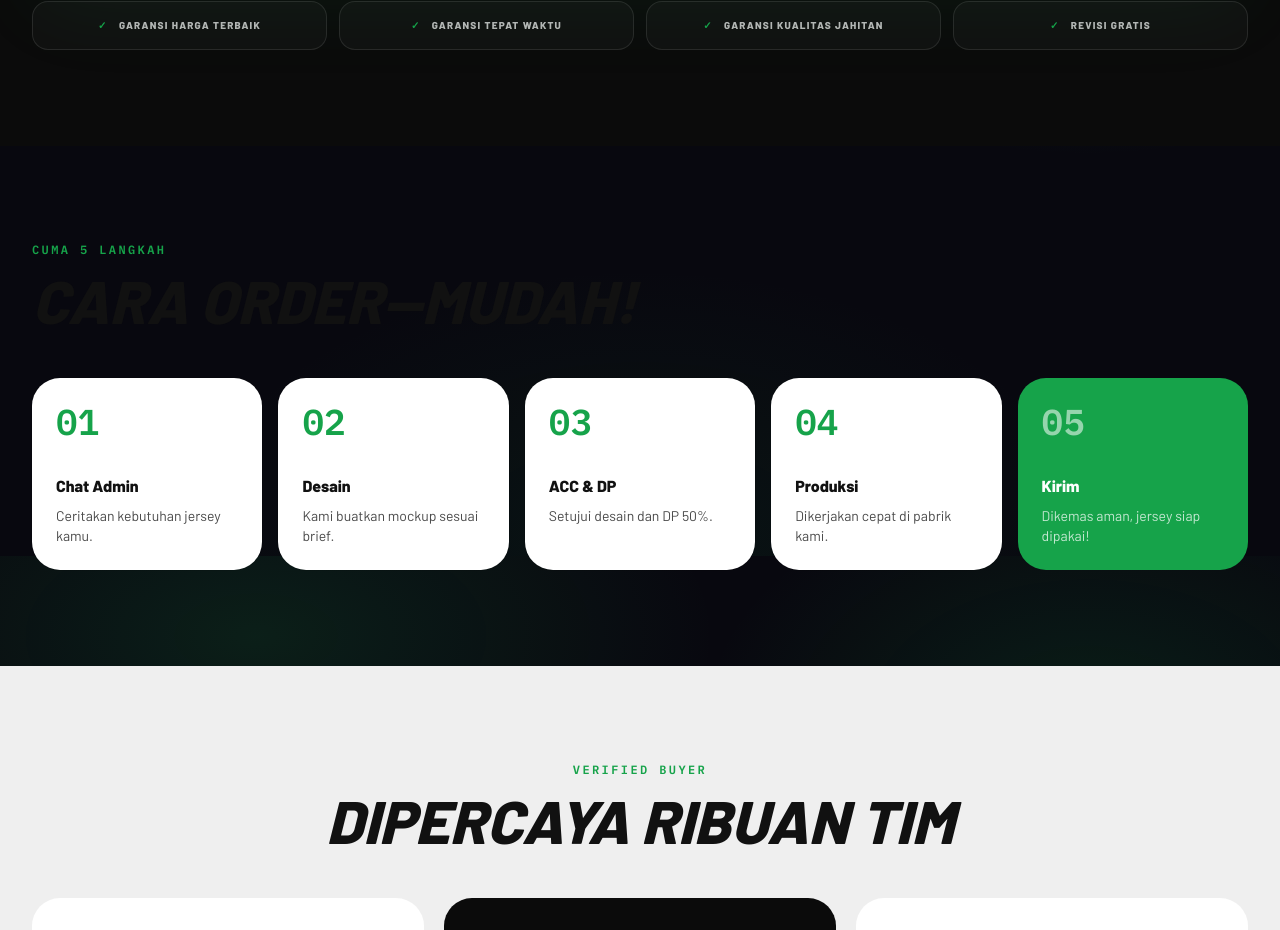
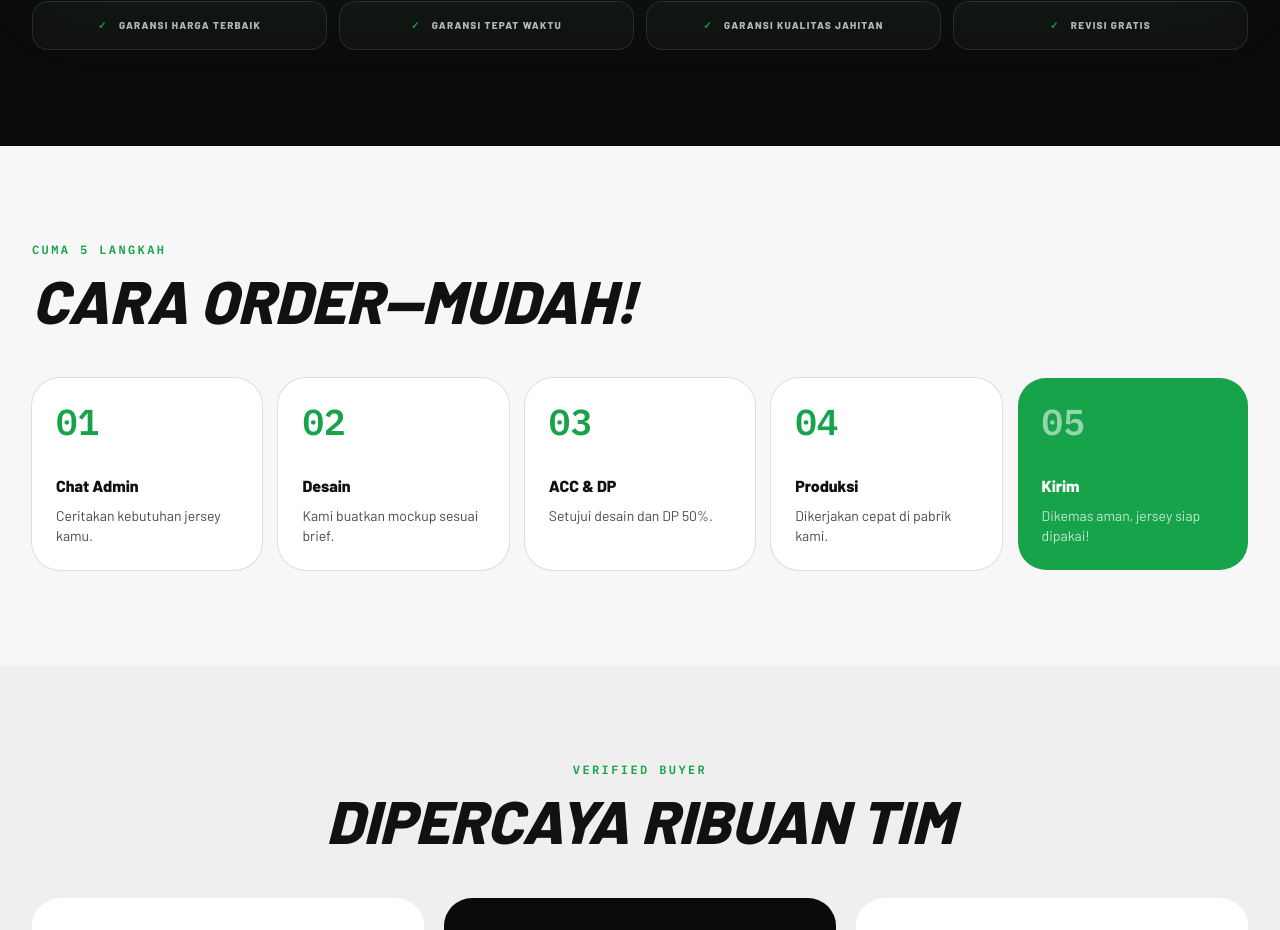
Before and after one commit to ersetdigital-sudo/tntsport, a Next.js app: page /katalog in a window 1280 px wide. Shown: the part 3444-4374 px from the top of the page. Built offline with nearby package versions, Linux system fonts and the light colour scheme; a web font is replaced by a local one.

Commit message:
fix: add background to cara-order section for dark mode visibility

```diff
--- a/app/katalog/page.tsx
+++ b/app/katalog/page.tsx
@@ -702,7 +702,7 @@ function Promo() {
 
 function CaraOrder() {
   return (
-    <section id="cara-order" className="mx-auto max-w-7xl px-5 py-16 sm:py-24 lg:px-8">
+    <section id="cara-order" className="mx-auto max-w-7xl bg-[#f7f7f7] px-5 py-16 sm:py-24 lg:px-8">
       <div className="mb-8 sm:mb-12">
         <p className="text-xs font-bold uppercase tracking-[.2em] text-[#16a34a]"
            style={{ fontFamily: "var(--font-mono)" }}>
```
